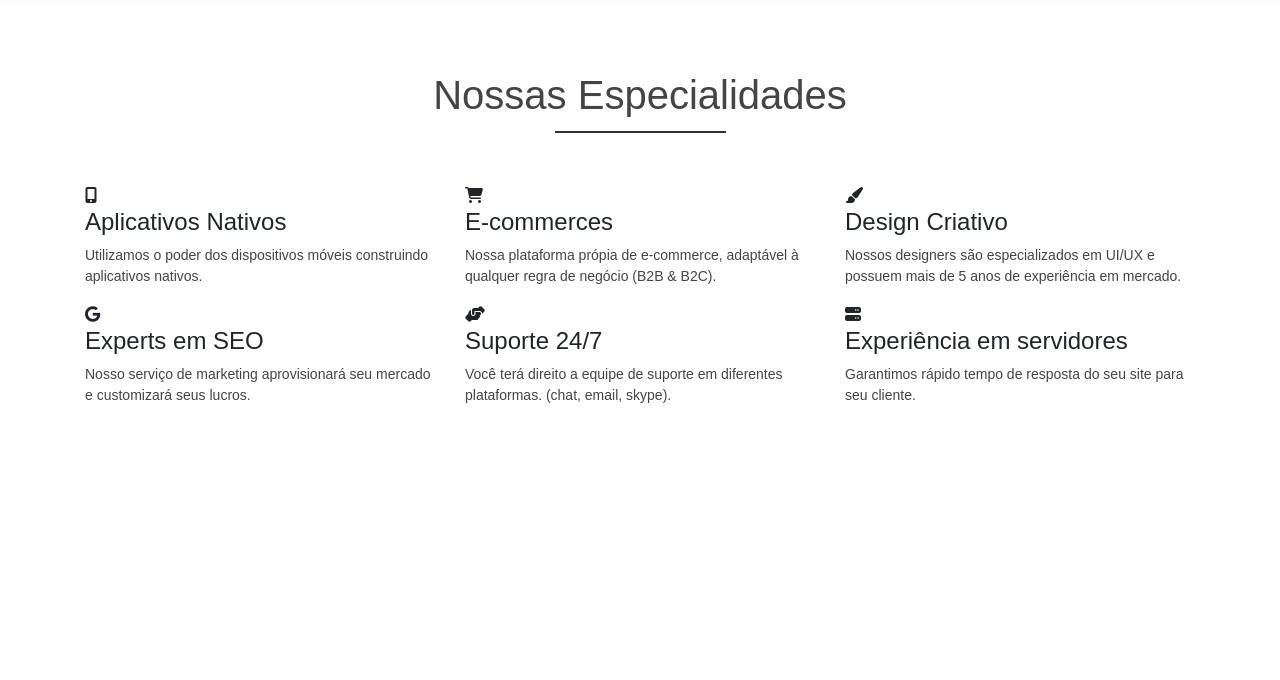
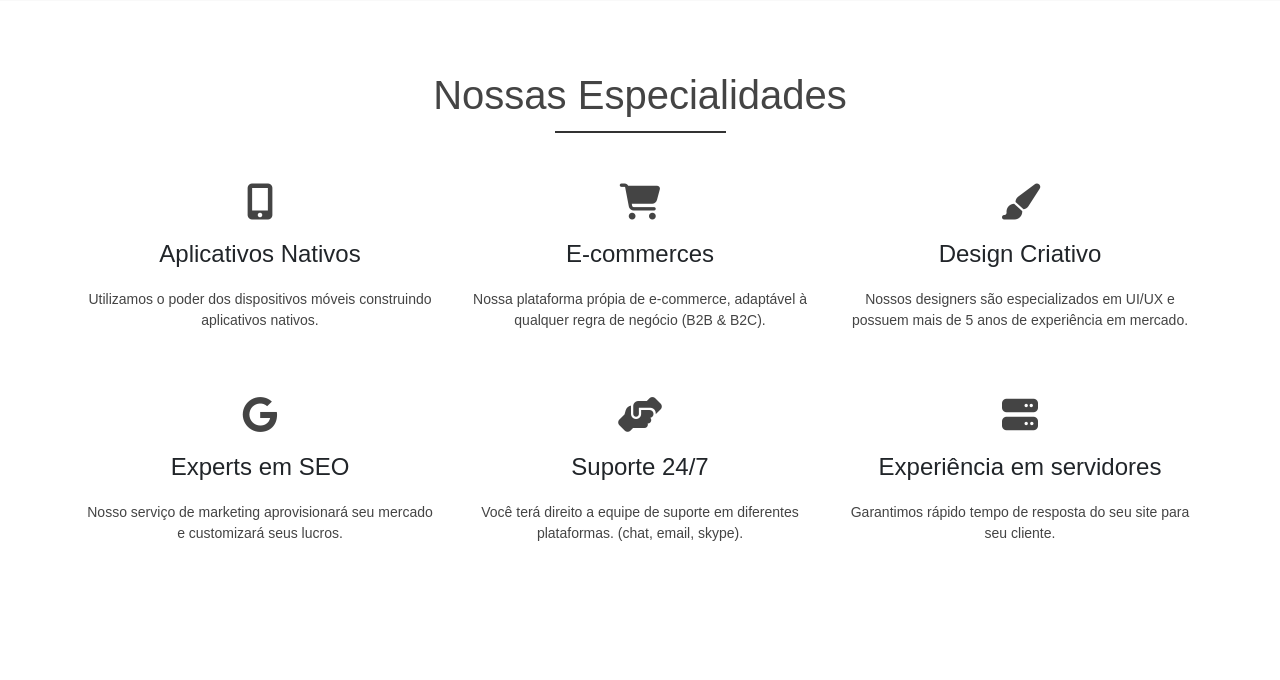
Before and after one commit to SamuelAlan19/Cursinho-GIT, a PHP site: page / in a window 1280 px wide. Shown: the part 1326-2006 px from the top of the page. Before the commit the page ends 1729 px from the top, so only its background shows below. Run offline with PHP 8.4, Linux system fonts and the light colour scheme; some libraries are stand-ins or nearby versions.

Commit message:
UPD Style no Service Area

```diff
--- a/css/style.css
+++ b/css/style.css
@@ -132,3 +132,27 @@ header, .navbar{
     color: #65DAF9;
     margin: 15px;
 }
+
+.service-box{
+    text-align: center;
+    margin-bottom: 50px;
+}
+
+.service-box i, .service-box h4{
+    transition: .5s;
+}
+
+.service-box i{
+    font-size: 36px;
+    margin-bottom: 20px;
+    color: #444;
+}
+
+.service-box h4{
+    font-size: 24px;
+    margin-bottom: 20px;
+}
+
+.service-box:hover > i, .service-box:hover > h4{
+    color: #65DAF9;
+}
```
